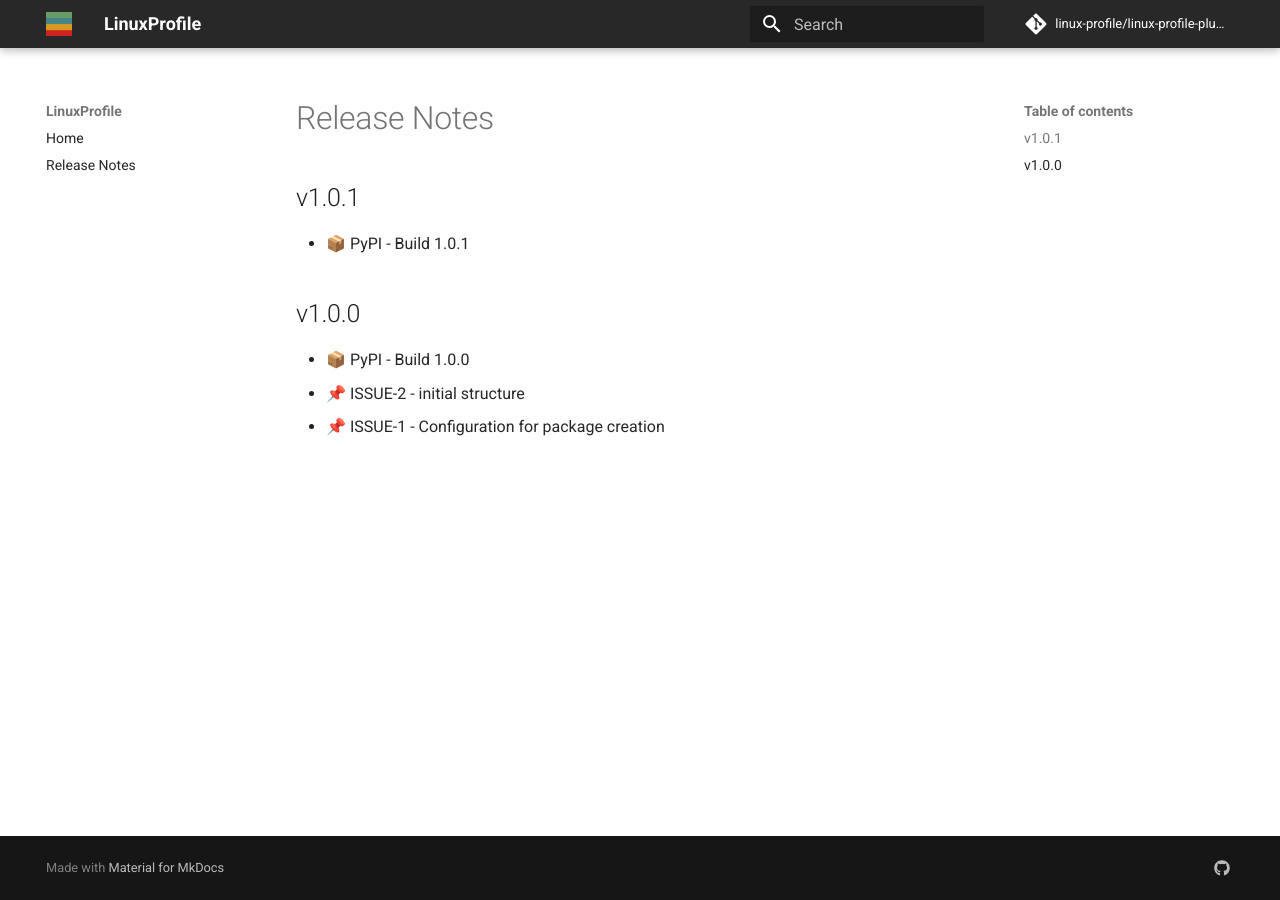
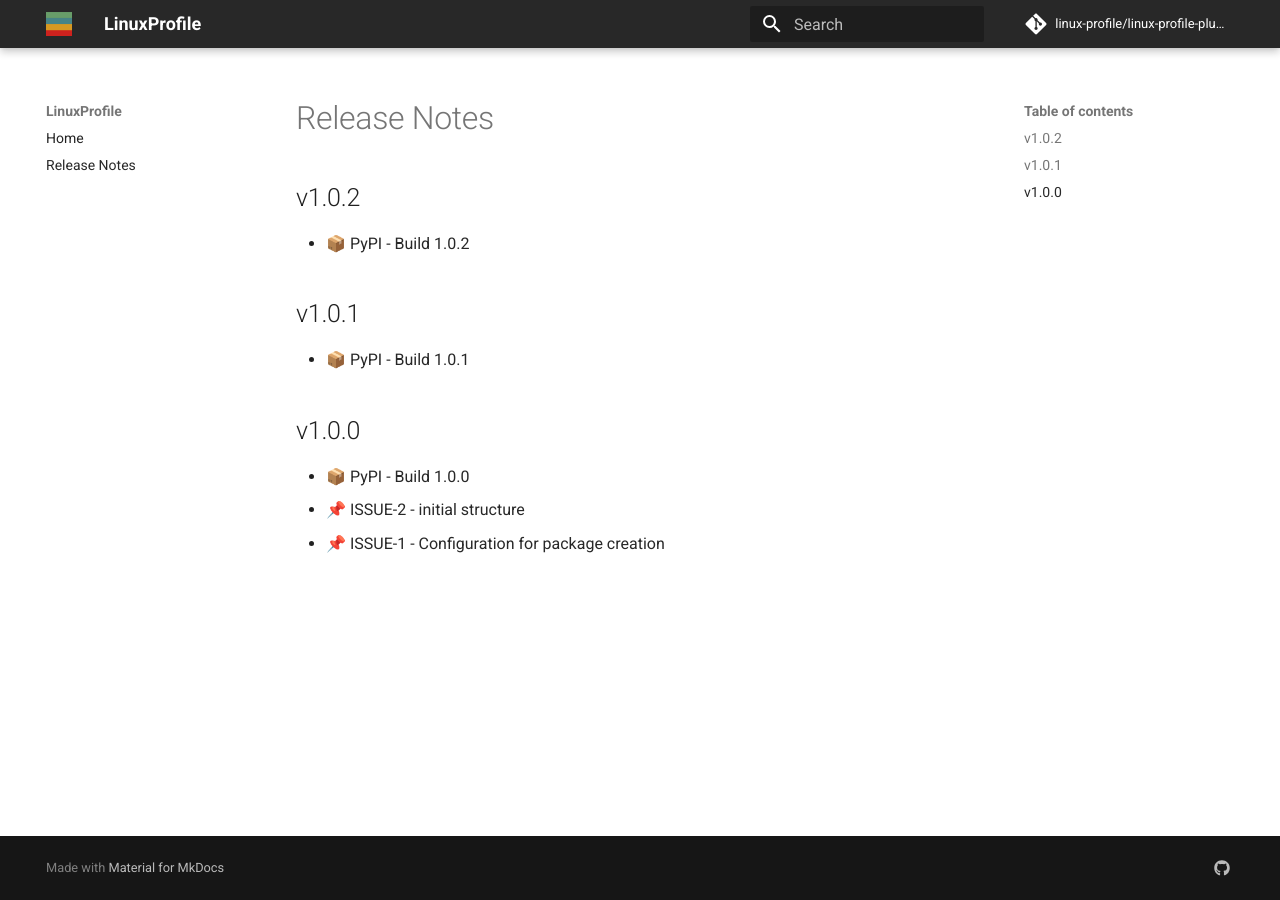
Before and after one commit to linux-profile/linux-profile-plugin, an MkDocs documentation site: the page built from docs/nav/release-notes.md, in a window 1280 px wide. Built offline with MkDocs 1.6.1 and Material for MkDocs 9.7.7, drawn with Linux system fonts in a browser that asks for light colours; comment, search, counter and statistics services are not loaded.

Commit message:
📘 DOCS - Update

```diff
--- a/docs/nav/release-notes.md
+++ b/docs/nav/release-notes.md
@@ -1,4 +1,8 @@
 # Release Notes
+
+## v1.0.2
+
+- [📦 PyPI - Build 1.0.2](https://github.com/linux-profile/linux-profile-plugin/releases/tag/v1.0.2)
 
 ## v1.0.1
 
```
